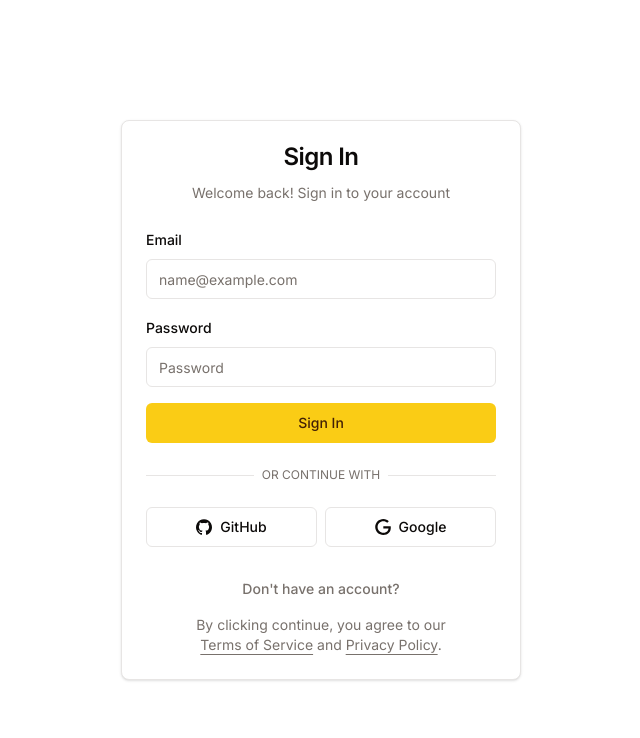
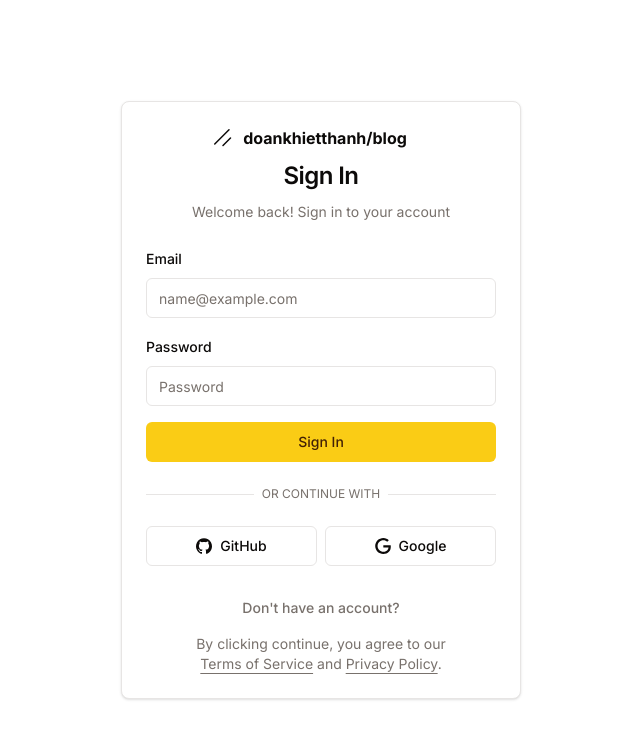
Before and after one commit to doankhietthanh/my-blog, a Next.js app: page /auth/login in a window 1280 px wide. Shown: the top 738 px of the page, without its empty margins (319-959 px from the left). Built offline with nearby package versions, Linux system fonts and the light colour scheme; no server answers.

Commit message:
fix bugs and add metadata

```diff
--- a/app/(main)/about/layout.tsx
+++ b/app/(main)/about/layout.tsx
@@ -1,7 +1,26 @@
 import React from "react";
+import { Separator } from "@/components/ui/separator";
+
+import type { Metadata } from "next";
+
+export const metadata: Metadata = {
+  title: "About me",
+  description: "My portfolio and a little bit about me.",
+};
 
 const AboutLayout = ({ children }: { children: React.ReactNode }) => {
-  return <div className="container block space-y-6 p-10 pb-16">{children}</div>;
+  return (
+    <div className="container block space-y-6 p-10 pb-16">
+      <div className="space-y-0.5">
+        <h2 className="text-2xl font-bold tracking-tight">About me</h2>
+        <p className="text-muted-foreground">
+          My portfolio and a little bit about me.
+        </p>
+      </div>
+      <Separator className="my-6" />
+      {children}
+    </div>
+  );
 };
 
 export default AboutLayout;
--- a/app/(main)/about/page.tsx
+++ b/app/(main)/about/page.tsx
@@ -1,7 +1,6 @@
 import { About, allAbouts } from "@/.contentlayer/generated";
 import RenderMdx from "@/components/render-mdx";
 import Image from "next/image";
-import { Separator } from "@/components/ui/separator";
 import React from "react";
 
 const AboutPage = () => {
@@ -24,14 +23,6 @@ const AboutInformation = ({ about }: { about: About }) => {
   const avatarUrlReplace = about.avatar?.replace("../../public", "") || "";
 
   return (
-    <>
-      <div className="space-y-0.5">
-        <h2 className="text-2xl font-bold tracking-tight">About me</h2>
-        <p className="text-muted-foreground">
-          My portfolio and a little bit about me.
-        </p>
-      </div>
-      <Separator className="my-6" />;
     <div className="sticky top-20 flex w-full flex-col items-center justify-center md:items-end md:justify-end">
       <div className="flex w-48 flex-col items-center justify-center gap-3">
         <Image
@@ -45,6 +36,5 @@ const AboutInformation = ({ about }: { about: About }) => {
         <div className="text-md font-light text-slate-500">{about.level}</div>
       </div>
     </div>
-    </>
   );
 };
--- a/app/(main)/blog/layout.tsx
+++ b/app/(main)/blog/layout.tsx
@@ -1,19 +1,13 @@
 import React from "react";
-import { Separator } from "@/components/ui/separator";
+import type { Metadata } from "next";
+
+export const metadata: Metadata = {
+  title: "All Blogs",
+  description: "Explore the latest blogs from our community.",
+};
 
 const BlogLayout = ({ children }: { children: React.ReactNode }) => {
-  return (
-    <div className="container block space-y-6 p-10 pb-16">
-      <div className="space-y-0.5">
-        <h2 className="text-2xl font-bold tracking-tight">All Blogs</h2>
-        <p className="text-muted-foreground">
-          Explore the latest blogs from our community.
-        </p>
-      </div>
-      <Separator className="my-6" />
-      {children}
-    </div>
-  );
+  return <div className="container block space-y-6 p-10 pb-16">{children}</div>;
 };
 
 export default BlogLayout;
--- a/app/(main)/blog/page.tsx
+++ b/app/(main)/blog/page.tsx
@@ -3,6 +3,8 @@ import Link from "next/link";
 import { allPosts, Post } from "@/.contentlayer/generated";
 import { Avatar, AvatarFallback, AvatarImage } from "@/components/ui/avatar";
 import { badgeVariants } from "@/components/ui/badge";
+import { Separator } from "@/components/ui/separator";
+import React from "react";
 
 const BlogPage = () => {
   const posts = allPosts.sort((a, b) => {
@@ -10,11 +12,18 @@ const BlogPage = () => {
   });
 
   return (
-    <div>
+    <>
+      <div className="space-y-0.5">
+        <h2 className="text-2xl font-bold tracking-tight">All Blogs</h2>
+        <p className="text-muted-foreground">
+          Explore the latest blogs from our community.
+        </p>
+      </div>
+      <Separator className="my-6" />
       {posts.map((post, idx) => (
         <BlogCard key={idx} {...post} />
       ))}
-    </div>
+    </>
   );
 };
 
--- a/components/auth/card-wrapper.tsx
+++ b/components/auth/card-wrapper.tsx
@@ -8,6 +8,7 @@ import {
 } from "@/components/ui/card";
 import Link from "next/link";
 import BackButton from "./back-button";
+import Logo from "@/components/logo";
 
 interface CardWrapperProps {
   children: React.ReactNode;
@@ -25,13 +26,14 @@ const CardWrapper = ({
   backButtonHref,
 }: CardWrapperProps) => {
   return (
-    <Card className="mx-auto flex w-full flex-col justify-center sm:w-[400px] shadow">
-      <CardHeader className="w-full flex justify-center items-center gap-2">
+    <Card className="mx-auto flex w-full flex-col justify-center shadow sm:w-[400px]">
+      <CardHeader className="flex w-full items-center justify-center gap-2">
+        <Logo />
         <CardTitle>{headerTitle}</CardTitle>
         <CardDescription>{headerDescription}</CardDescription>
       </CardHeader>
       <CardContent>{children}</CardContent>
-      <CardFooter className="w-full flex flex-col justify-center items-center gap-2">
+      <CardFooter className="flex w-full flex-col items-center justify-center gap-2">
         <BackButton title={backButtonTitle} href={backButtonHref} />
         <p className="px-8 text-center text-sm text-muted-foreground">
           By clicking continue, you agree to our{" "}
--- a/components/auth/login-form.tsx
+++ b/components/auth/login-form.tsx
@@ -24,7 +24,7 @@ import {
 } from "@/components/ui/form";
 import SocialLoginForm from "@/components/auth/social-login-form";
 import ErrorAlert from "@/components/auth/error-alert";
-import SucessAlert from "@/components/auth/success-alert";
+import SuccessAlert from "@/components/auth/success-alert";
 
 interface LoginFormProps extends React.HTMLAttributes<HTMLDivElement> {}
 
@@ -108,7 +108,7 @@ export const LoginForm = ({ className, ...props }: LoginFormProps) => {
             )}
           />
           <ErrorAlert message={errorMessage} />
-          <SucessAlert message={successMessage} />
+          <SuccessAlert message={successMessage} />
           <Button disabled={isPending}>
             {isPending && (
               <Icons.spinner className="mr-2 h-4 w-4 animate-spin" />
--- a/components/auth/new-verification.tsx
+++ b/components/auth/new-verification.tsx
@@ -5,7 +5,7 @@ import { useSearchParams } from "next/navigation";
 import { useCallback, useEffect, useState } from "react";
 import { BeatLoader } from "react-spinners";
 import ErrorAlert from "./error-alert";
-import SucessAlert from "./success-alert";
+import SuccessAlert from "./success-alert";
 
 export const NewVerificationForm = () => {
   const [errorMessage, setErrorMessage] = useState<string | undefined>("");
@@ -44,7 +44,7 @@ export const NewVerificationForm = () => {
         <BeatLoader />
       ) : (
         <>
-          <SucessAlert message={successMessage} />
+          <SuccessAlert message={successMessage} />
           <ErrorAlert message={errorMessage} />
         </>
       )}
--- a/components/auth/register-form.tsx
+++ b/components/auth/register-form.tsx
@@ -21,7 +21,7 @@ import {
   FormMessage,
 } from "@/components/ui/form";
 import ErrorAlert from "@/components/auth/error-alert";
-import SucessAlert from "@/components/auth/success-alert";
+import SuccessAlert from "@/components/auth/success-alert";
 import { register } from "@/actions/auth";
 
 interface RegisterFormProps extends React.HTMLAttributes<HTMLDivElement> {}
@@ -116,7 +116,7 @@ export const RegisterForm = ({ className, ...props }: RegisterFormProps) => {
             )}
           />
           <ErrorAlert message={errorMessage} />
-          <SucessAlert message={successMessage} />
+          <SuccessAlert message={successMessage} />
           <Button disabled={isPending}>
             {isPending && (
               <Icons.spinner className="mr-2 h-4 w-4 animate-spin" />
--- a/components/auth/success-alert.tsx
+++ b/components/auth/success-alert.tsx
@@ -5,7 +5,7 @@ interface SucessAlertProps {
   message: string | undefined;
 }
 
-const SucessAlert = ({ message }: SucessAlertProps) => {
+const SuccessAlert = ({ message }: SucessAlertProps) => {
   if (!message) return;
 
   return (
@@ -17,4 +17,4 @@ const SucessAlert = ({ message }: SucessAlertProps) => {
   );
 };
 
-export default SucessAlert;
+export default SuccessAlert;
--- a/components/logo.tsx
+++ b/components/logo.tsx
@@ -4,7 +4,10 @@ import { Icons } from "./icons";
 
 const Logo = () => {
   return (
-    <Link href="/" className="mr-6 flex items-center space-x-2">
+    <Link
+      href="/"
+      className="mr-6 flex items-center justify-center space-x-2 md:justify-start"
+    >
       <Icons.logo className="h-6 w-6" />
       <span className="hidden font-bold sm:inline-block">
         {siteConfig.name}
```
Lines whose indentation alone changed are shown as unchanged.
